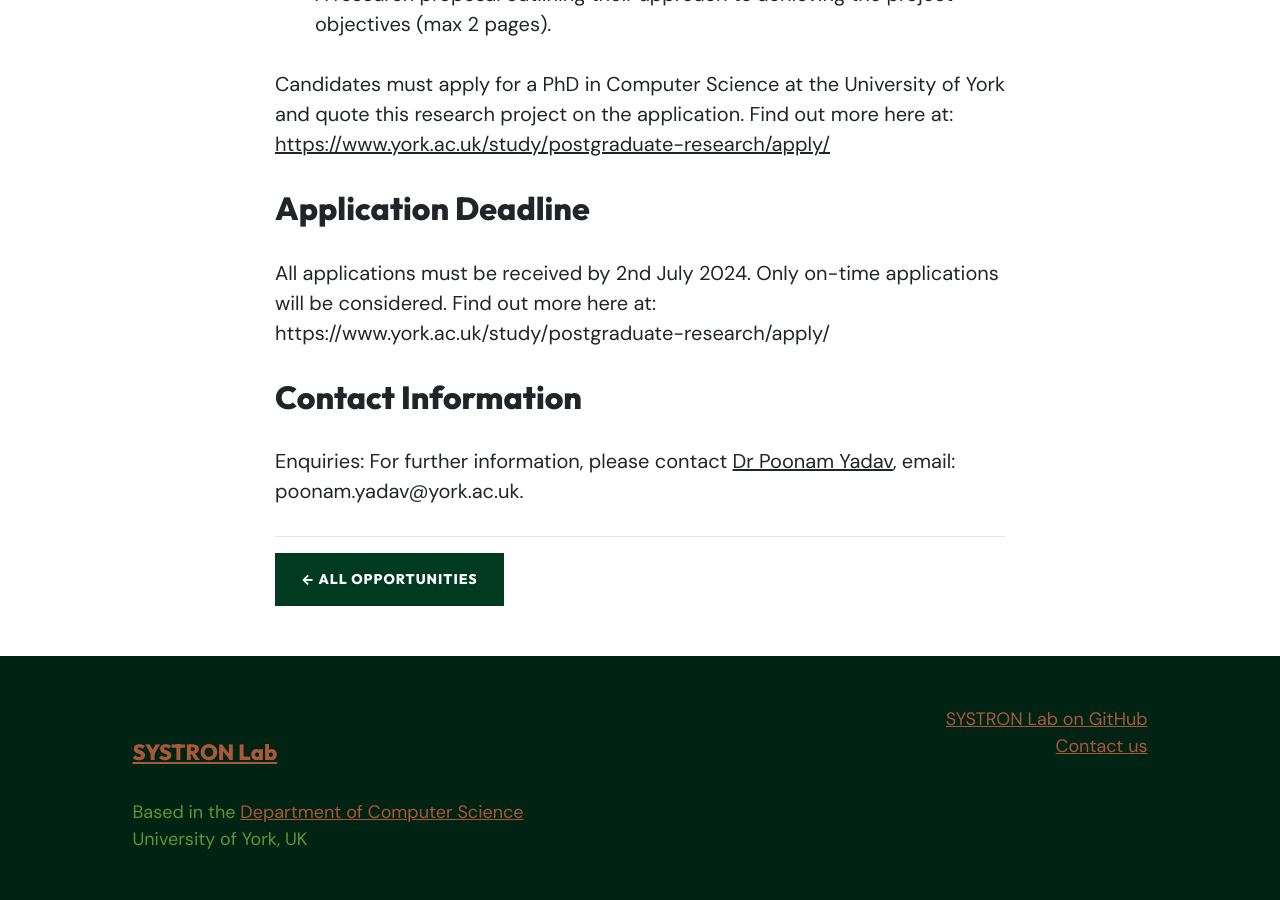
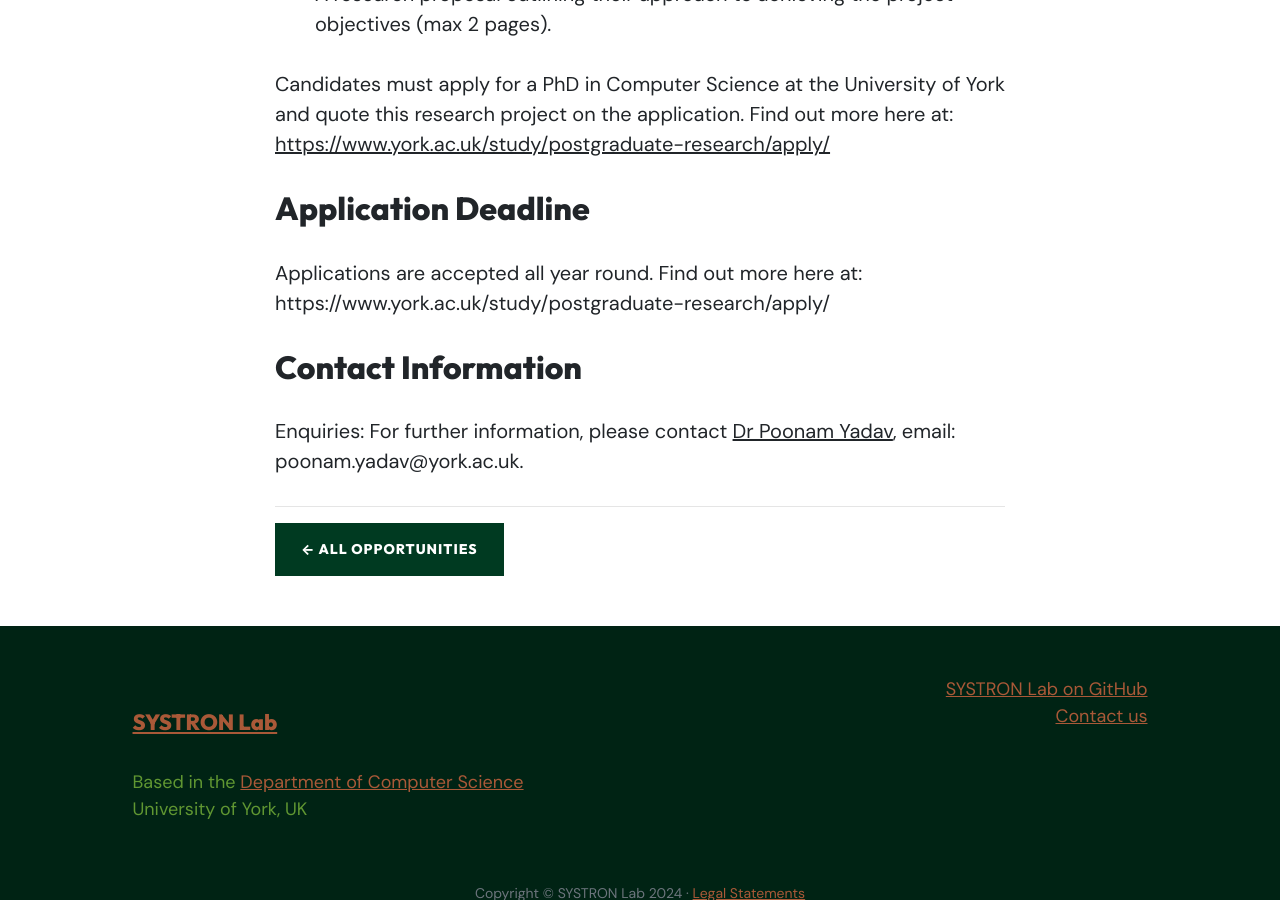
Before and after one commit to xohaeb/systronlab.github.io, a Jekyll site: the page built from _opportunities/phd-in-adaptive-multi-access-interoperable-communication-fabric-for-tinyedge.md, in a window 1280 px wide and 900 px high, scrolled down 2060 px. Built offline with Jekyll 4.4.1, drawn with Linux system fonts in a browser that asks for light colours; some of the changed text lies outside the part shown.

Commit message:
Update PhD opportunities

```diff
--- a/_opportunities/phd-in-adaptive-multi-access-interoperable-communication-fabric-for-tinyedge.md
+++ b/_opportunities/phd-in-adaptive-multi-access-interoperable-communication-fabric-for-tinyedge.md
@@ -40,7 +40,7 @@ Candidates must apply for a PhD in Computer Science at the University of York an
 
 ## Application Deadline
 
-All applications must be received by 2nd July 2024. Only on-time applications will be considered. Find out more here at: https://www.york.ac.uk/study/postgraduate-research/apply/
+Applications are accepted all year round. Find out more here at: https://www.york.ac.uk/study/postgraduate-research/apply/
 
 ## Contact Information
 
```
Also changed, not shown: other parts of _opportunities/phd-in-adaptive-multi-access-interoperable-communication-fabric-for-tinyedge.md (+1 -1 lines), _opportunities/phd-in-evaluation-of-ml-ai-for-iot-resilience.md (+2 -2 lines).
